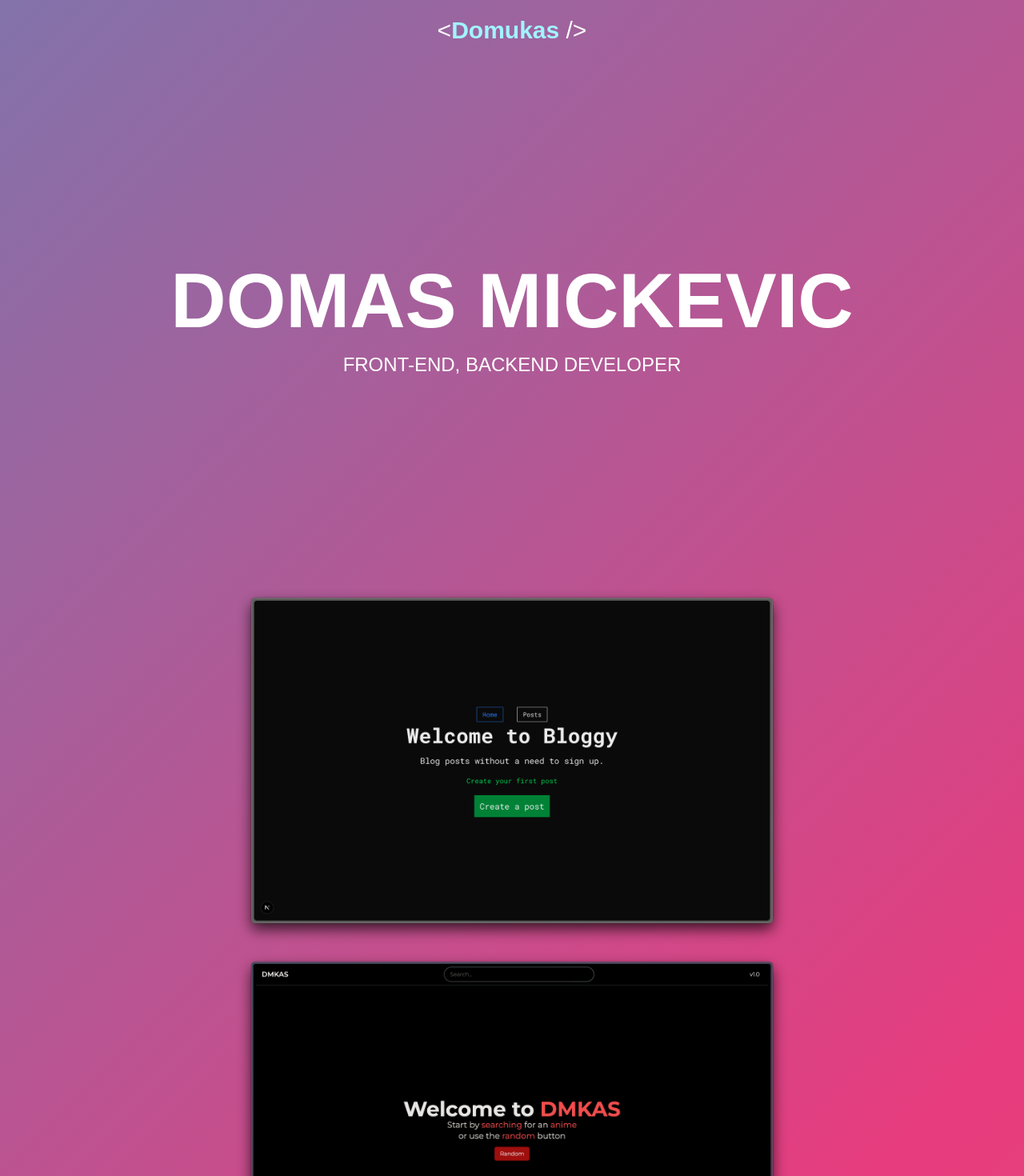
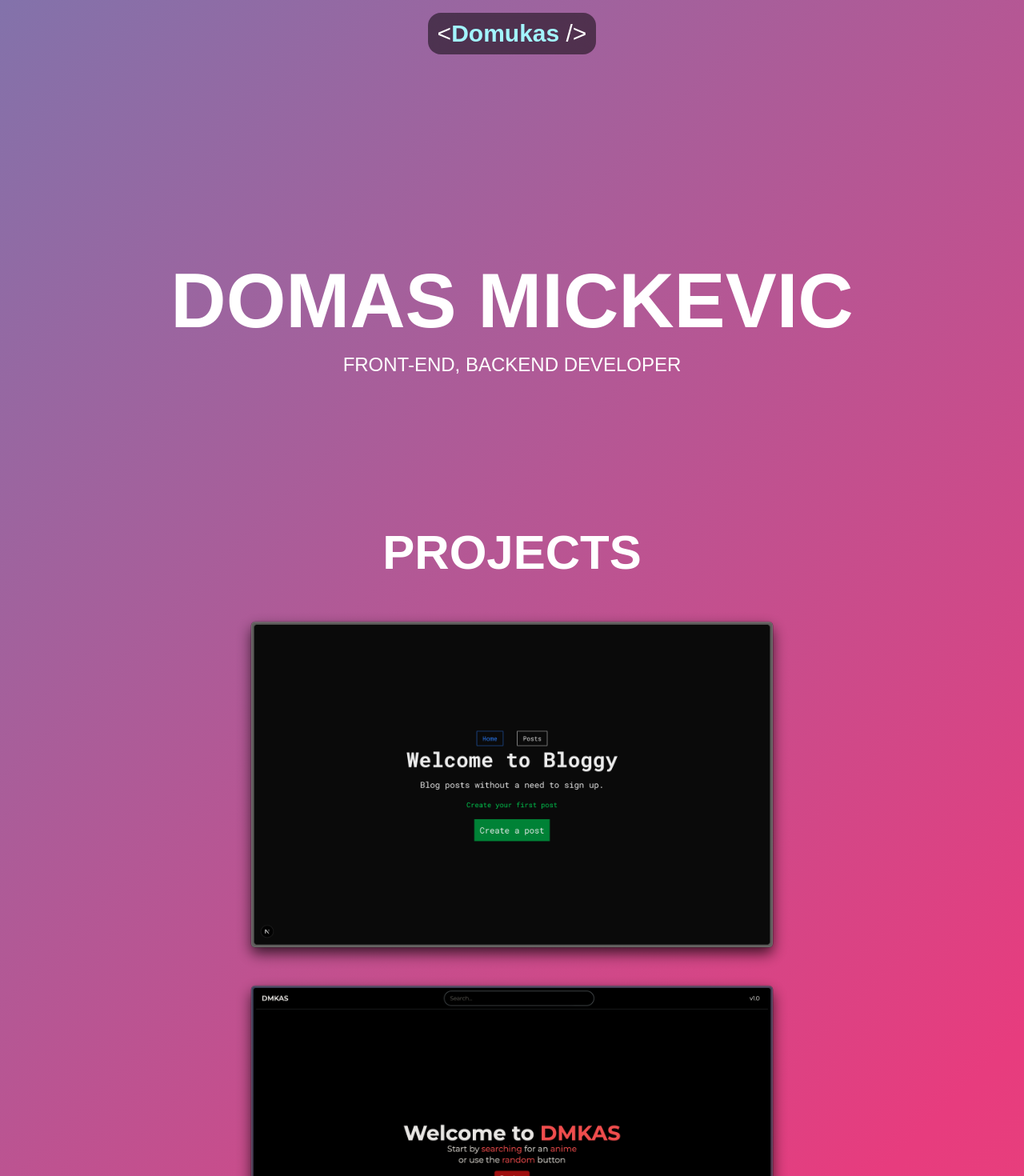
Before and after one commit to Domukas1337/portfolio-page, a Next.js app: page / in a window 1280 px wide. Shown: the top 1470 px of the page at 80% size. Built offline with nearby package versions, Linux system fonts and the light colour scheme; a web font is replaced by a local one.

Commit message:
Navbar now add background when it overlaps for better visibillity. Projects now have title

```diff
--- a/Components/Navbar.tsx
+++ b/Components/Navbar.tsx
@@ -1,12 +1,39 @@
+"use client";
+
 import Link from "next/link";
+import { useEffect, useState } from "react";
 
 export default function Navbar() {
+  const [isOverlapped, setIsOverlapped] = useState(false);
+
+  useEffect(() => {
+    const handleScroll = () => {
+      const element = document.querySelector(".fade-in");
+      if (element) {
+        const rect = element.getBoundingClientRect();
+        if (rect.top < window.innerHeight) {
+          setIsOverlapped(true);
+        } else if (rect.top > window.innerHeight) {
+          setIsOverlapped(false);
+        }
+      }
+    };
+    window.addEventListener("scroll", handleScroll);
+    return () => window.removeEventListener("scroll", handleScroll);
+  }, []);
   return (
     <nav className="fixed z-10 top-0 left-0 w-full text-xl sm:text-3xl">
       <div className="flex justify-center py-4 px-3 text-white">
-        <Link href="/" className=" px-2 py-1">
+        <Link
+          href="/"
+          className={`px-3 py-2 rounded-2xl ${
+            isOverlapped ? "bg-black/50 backdrop-blur-lg" : ""
+          } transition-colors`}
+        >
           {"<"}
-          <span className="font-bold text-cyan-200">Domukas</span>
+          <span className="font-bold text-cyan-200 hover:text-cyan-400 transition-colors">
+            Domukas
+          </span>
           {" />"}
         </Link>
       </div>
--- a/app/globals.css
+++ b/app/globals.css
@@ -19,6 +19,10 @@ body {
     opacity: 1;
     transform: translateY(0);
   }
+}
+
+.jumpoutfadein-basic {
+  animation: jumpoutfadein 1s ease-in-out;
 }
 
 .jumpoutfadein {
--- a/app/page.tsx
+++ b/app/page.tsx
@@ -7,7 +7,7 @@ export default function Home() {
   return (
     <main>
       <div className="flex flex-col justify-center h-screen text-white">
-        <div className="text-center">
+        <div className="text-center jumpoutfadein-basic">
           <h1 className="text-4xl sm:text-6xl md:text-8xl font-black">
             DOMAS MICKEVIC
           </h1>
@@ -17,7 +17,12 @@ export default function Home() {
         </div>
       </div>
 
-      <div className="flex flex-col justify-center h-screen text-white">
+      <div className="flex flex-col justify-center h-screen gap-10 text-white">
+        <FadeIn time={0.5}>
+          <h1 className="text-2xl sm:text-4xl md:text-6xl font-black text-center">
+            PROJECTS
+          </h1>
+        </FadeIn>
         <div className="flex justify-center flex-wrap">
           <FadeIn time={0.6}>
             <div className="relative group">
```
